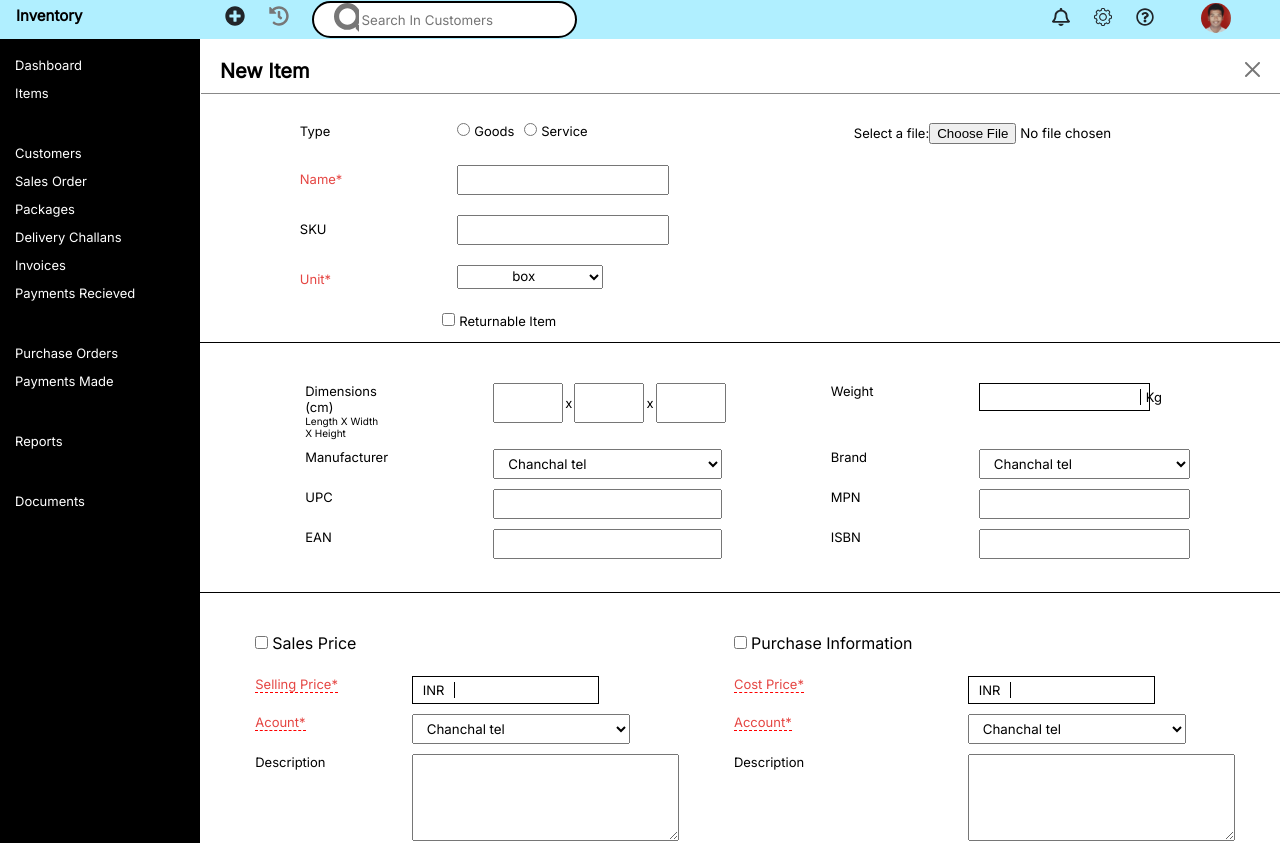
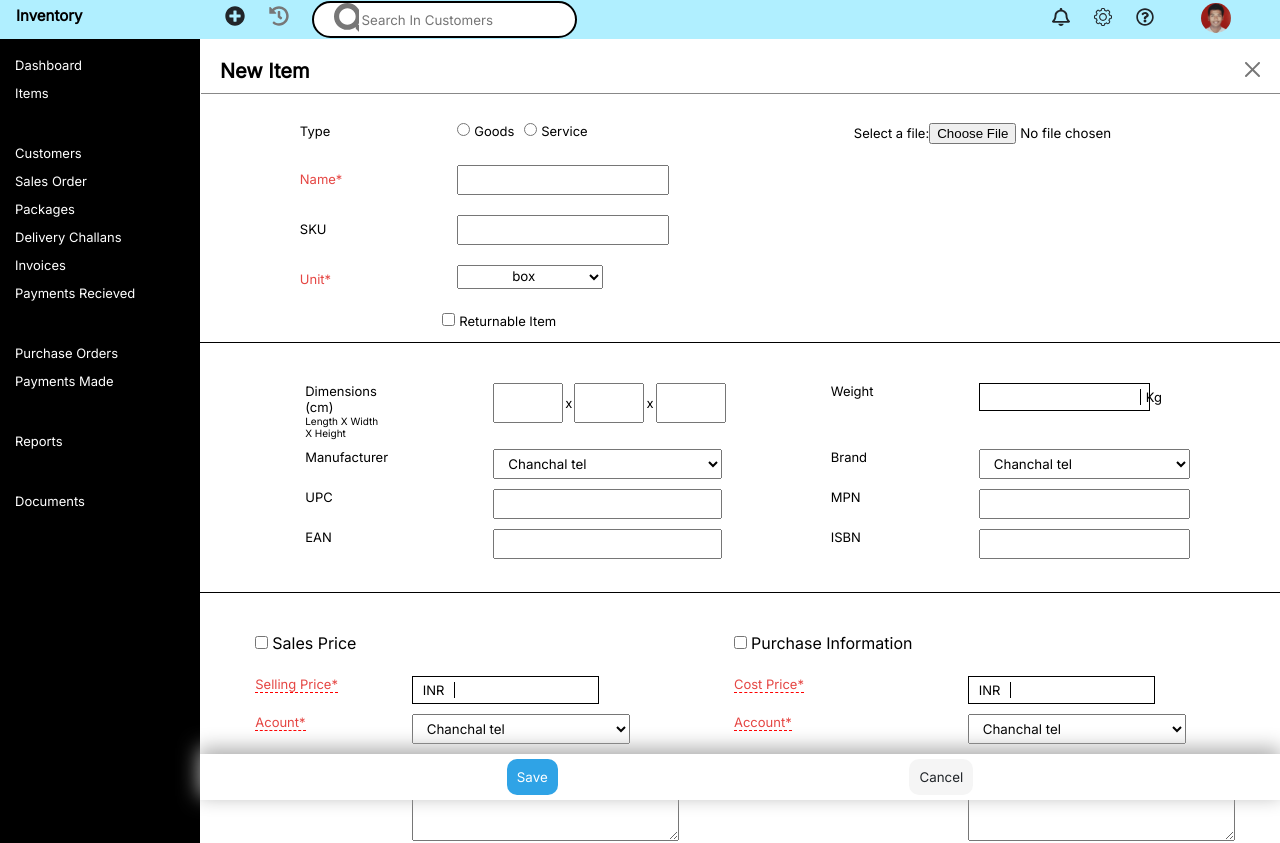
Before and after one commit to Visionaries007/inventory-final, a React (Create React App) app: page /additems in a window 1280 px wide. Shown: the top 843 px of the page. Built offline with nearby package versions, Linux system fonts and the light colour scheme.

Commit message:
added save buttons and added the array information of the item

```diff
--- a/src/ItemsCollection/nameitem.js
+++ b/src/ItemsCollection/nameitem.js
@@ -16,6 +16,7 @@ const NameItems = ({
   let radio1 = document.querySelector(".radio1");
 
   const typeHandler = () => {
+    console.log(radio1.checked);
     if (radio1.checked) {
       settype("Goods");
     } else {
@@ -30,7 +31,6 @@ const NameItems = ({
   };
 
   const unitHandler = () => {
-
     var x = document.getElementById("mySelect").selectedIndex;
     setunit(x);
   };
--- a/src/pages/additems.js
+++ b/src/pages/additems.js
@@ -12,13 +12,10 @@ const AddItems = ({ item, setitem }) => {
   const [sku, setsku] = useState("");
   const [unit, setunit] = useState(unitval);
   const [returnable, setreturnable] = useState(false);
-
   const [dimension1, setdimension1] = useState("");
   const [dimension2, setdimension2] = useState("");
   const [dimension3, setdimension3] = useState("");
   const [manufacturer, setmanufacturer] = useState(unitval);
-
-
   const [upc, setupc] = useState("");
   const [ean, setean] = useState("");
   const [weight, setweight] = useState("");
@@ -33,6 +30,63 @@ const AddItems = ({ item, setitem }) => {
   const [costprice, setcostprice] = useState("");
   const [cpaccount, setcpaccount] = useState(unitval);
   const [cpdescription, setcpdescription] = useState("");
+
+  const inputhandler = (e) => {
+    e.preventDefault();
+
+    console.log("hey form submited");
+    setitem([
+      ...item,
+      {
+        type,
+        name,
+        sku,
+        unit,
+        returnable,
+        dimension1,
+        dimension2,
+        dimension3,
+        manufacturer,
+        upc,
+        ean,
+        weight,
+        brand,
+        mpn,
+        isbn,
+        salesprice,
+        purchaseInfo,
+        sellingprice,
+        spaccount,
+        spdescription,
+        costprice,
+        cpaccount,
+        cpdescription,
+      },
+    ]);
+    settype("");
+    setname("");
+    setsku("");
+    setunit("");
+    setreturnable("");
+    setdimension1("");
+    setdimension2("");
+    setdimension3("");
+    setmanufacturer("");
+    setupc("");
+    setean("");
+    setweight("");
+    setbrand("");
+    setmpn("");
+    setisbn("");
+    setsalesprice("");
+    setpurchaseinfo("");
+    setsellingprice("");
+    setspaccount("");
+    setspdescription("");
+    setcostprice("");
+    setcpaccount("");
+    setcpdescription("");
+  };
   return (
     <ItemMaking>
       <Heading12>
@@ -43,6 +97,7 @@ const AddItems = ({ item, setitem }) => {
           </Link>
         </span>
       </Heading12>
+      <form onSubmit={inputhandler}>
         <Toper>
           <div className="hello1">
             <NameItem
@@ -103,6 +158,19 @@ const AddItems = ({ item, setitem }) => {
             />
           </div>
         </Toper>
+        <Down>
+          <div className="both">
+            <div>
+              <button type="submit" className="btn1">
+                Save
+              </button>
+            </div>
+            <div>
+              <button className="btn2">Cancel</button>
+            </div>
+          </div>
+        </Down>
+      </form>
     </ItemMaking>
   );
 };
@@ -144,5 +212,37 @@ const Toper = styled.div`
     border-bottom: 1px solid black;
   }
 `;
+const Down = styled.div`
+  position: webkit-sticky;
+  position: sticky;
+  bottom: 0;
+  margin-top: 6.5rem;
+  background: white;
+  border: none;
+  box-shadow: 0px -5px 20px 1px #adadad;
+  .both {
+    display: flex;
+    flex-direction: row;
+    align-items: center;
+    justify-content: space-evenly;
+    gap: 5rem;
+    padding: 0.5rem;
+    button {
+      padding: 1rem;
+      border: none;
+      cursor: pointer;
+      border-radius: 1rem;
+    }
+  }
+
+  .btn1 {
+    background: #2fa3e6;
+    color: #ffffff;
+  }
+  .btn2 {
+    background: #f5f5f5;
+    color: #212529;
+  }
+`;
 
 export default AddItems;
--- a/src/pages/displayitem.js
+++ b/src/pages/displayitem.js
@@ -1,6 +1,5 @@
 import React from "react";
 import styled from "styled-components";
-import image from "../img/girl.jpg";
 import { Link } from "react-router-dom";
 const DisplayItems = () => {
   return (
@@ -24,54 +23,13 @@ const DisplayItems = () => {
         </div>
         <div className="btn1">
           <button>
-            <Link class="labels" to="/additems">
+            <Link className="labels" to="/additems">
               + New
             </Link>
           </button>
         </div>
       </Total>
-      <Cards>
-        <Card>
-          <div className="lim">
-            <img src={image} alt="" />
-            <strong>Abhinav</strong>
-            <label>SKU : kslkflsdfk</label>
-          </div>
-          <div>
-            <label>
-              Stock On Hand : <span>0.0cm</span>
-            </label>
-          </div>
-          <div className="prices">
-            <div className="inner">
-              <label>Selling Price : Rs.0.00</label>
-            </div>
-            <div className="inner">
-              <label>Cost Price : Rs.0.00</label>
-            </div>
-          </div>
-        </Card>
-        <Card>
-          <div className="lim">
-            <img src={image} alt="" />
-            <strong>Abhinav</strong>
-            <label>SKU : kslkflsdfk</label>
-          </div>
-          <div>
-            <label>
-              Stock On Hand : <span>0.0cm</span>
-            </label>
-          </div>
-          <div className="prices">
-            <div className="inner">
-              <label>Selling Price : Rs.0.00</label>
-            </div>
-            <div className="inner">
-              <label>Cost Price : Rs.0.00</label>
-            </div>
-          </div>
-        </Card>
-      </Cards>
+      <Cards></Cards>
     </div>
   );
 };
```
Also changed, not shown: src/Cards/itemcard.js (added, +58 -0 lines). Lines whose indentation alone changed are shown as unchanged.
